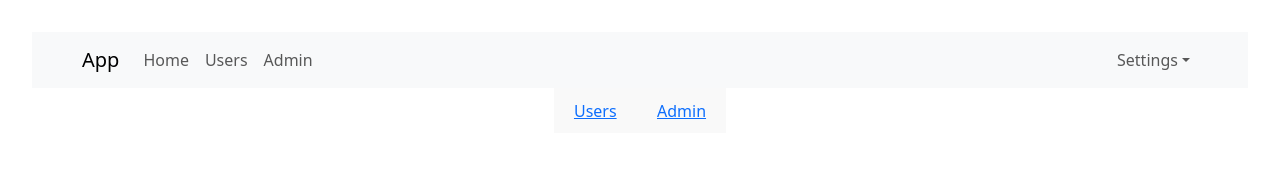
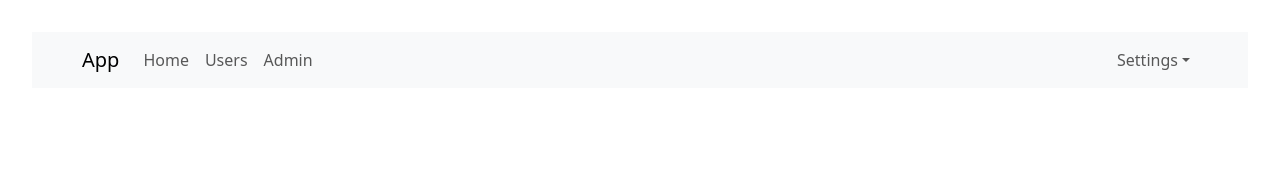
Before and after one commit to Minh3132004/ReactJS_Tutorial, a React (Vite) app in the folder my-app/: page / in a window 1280 px wide. Shown: the top 183 px of the page. Built offline with nearby package versions, Linux system fonts and the light colour scheme.

Commit message:
Làm quen với Outlet

```diff
--- a/my-app/src/App.jsx
+++ b/my-app/src/App.jsx
@@ -1,16 +1,22 @@
-import Button from 'react-bootstrap/esm/Button'
 import './App.scss'
 import Header from './components/header/Header'
-import { Link } from 'react-router-dom'
+import { Outlet, Link } from 'react-router-dom'
 
 function App() {
   return (
-    <>
-      <Header />
+    <div className="app-container">
+      <div className="header-container">
+        <Header />
+      </div>
+      <div className="main-container">
+        <div className="sidenav-container">
 
-      <button><Link to="/users">Users</Link></button>
-      <button><Link to="/admin">Admin</Link></button>
-    </>
+        </div>
+        <div className="app-content">
+          <Outlet />
+        </div>
+      </div>
+    </div>
   )
 }
 
--- a/my-app/src/main.jsx
+++ b/my-app/src/main.jsx
@@ -2,16 +2,17 @@
 import './index.css'
 import App from './App.jsx'
 import 'bootstrap/dist/css/bootstrap.min.css';
-import {BrowserRouter , Routes , Route} from 'react-router-dom';
+import { BrowserRouter, Routes, Route } from 'react-router-dom';
 import User from './User/User.jsx';
 import Admin from './Admin/Admin.jsx';
 
 createRoot(document.getElementById('root')).render(
-    <BrowserRouter>
-      <Routes>
-        <Route path="/" element={<App />} />
+  <BrowserRouter>
+    <Routes>
+      <Route path="/" element={<App />} >
         <Route path="/users" element={<User />} />
         <Route path="/admin" element={<Admin />} />
-      </Routes>
-    </BrowserRouter>
+      </Route>
+    </Routes>
+  </BrowserRouter >
 )
```
